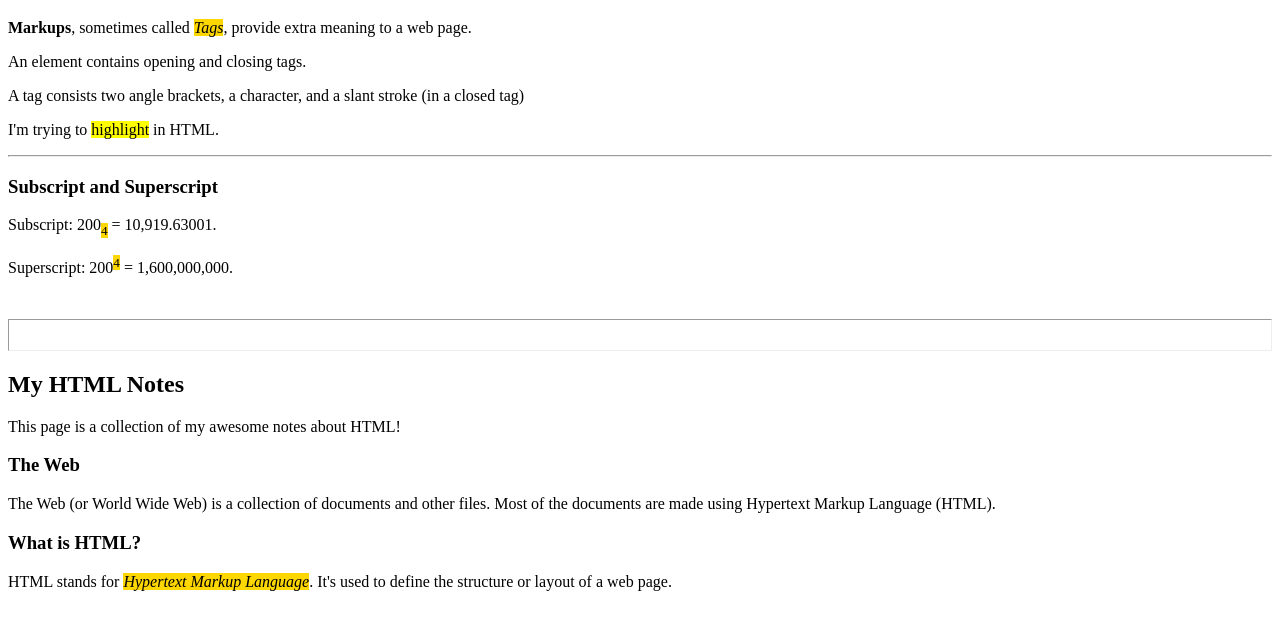
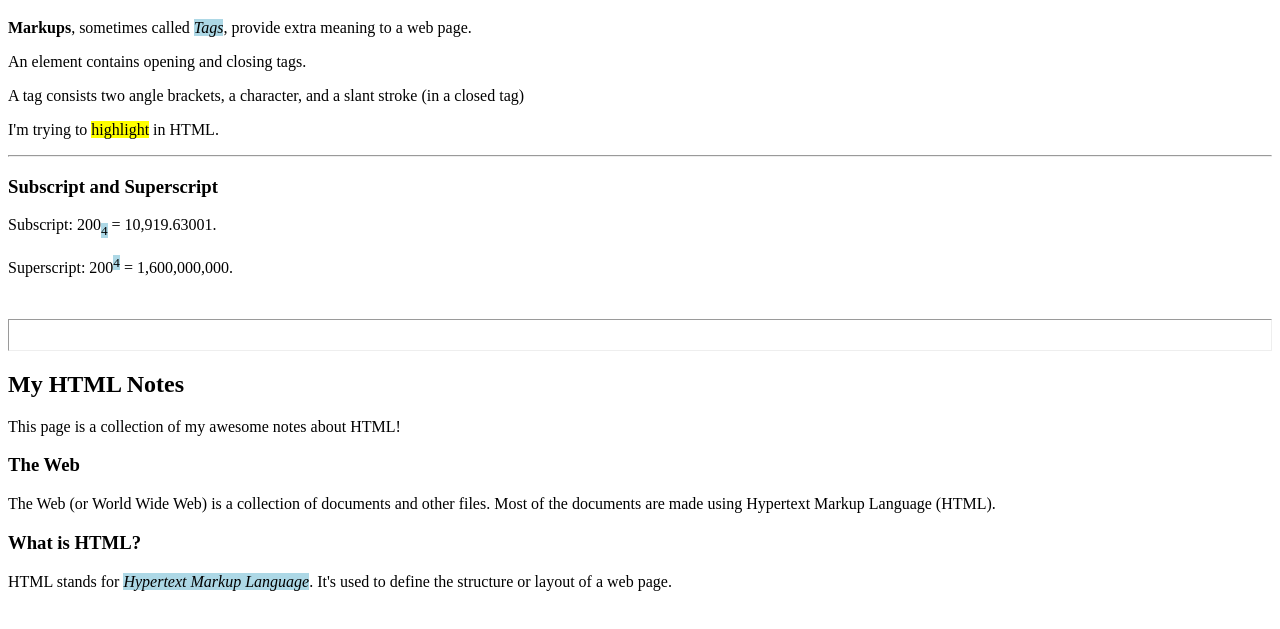
Before and after one commit to philipsdotdev/basic-html-css, a website: page index.html in a window 1280 px wide. Shown: the part 61-690 px from the top of the page. Drawn offline with Linux system fonts and the light colour scheme.

Commit message:
Update index.html

```diff
--- a/index.html
+++ b/index.html
@@ -7,7 +7,7 @@
     <title>notes.html</title>
     <style>
       sub, sup, em {
-        background-color: #ffd700;
+        background-color: #ADD8E6;
       }
     </style>
   </head>
```
